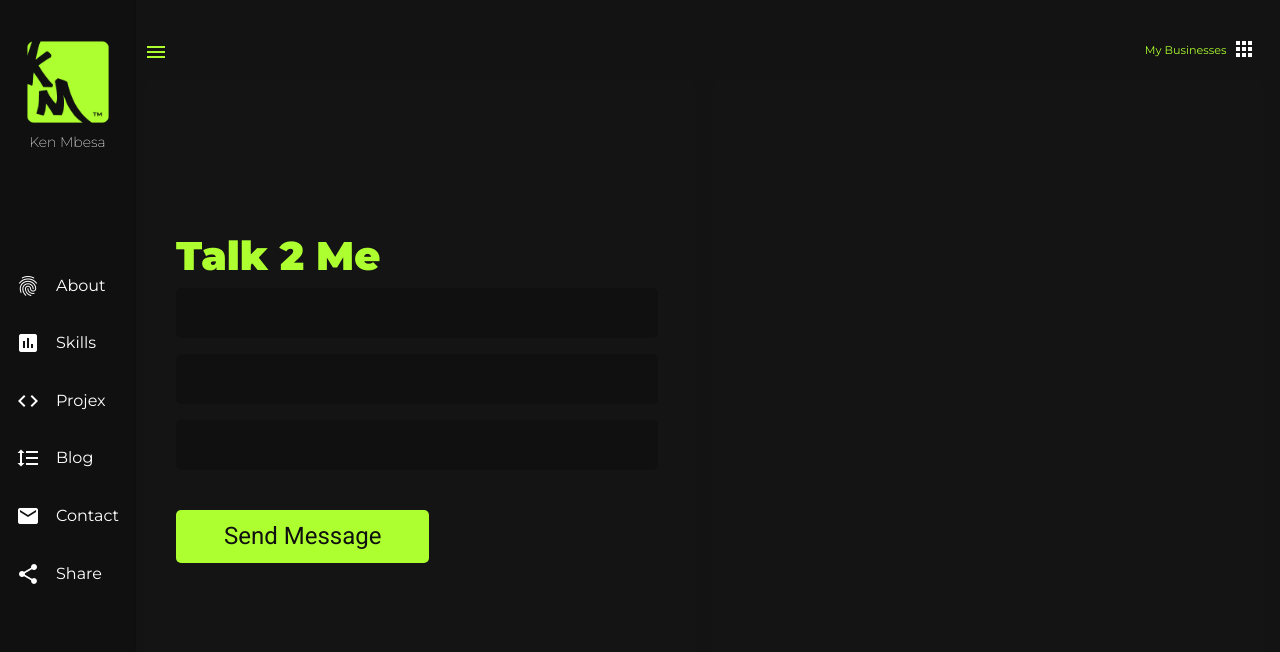
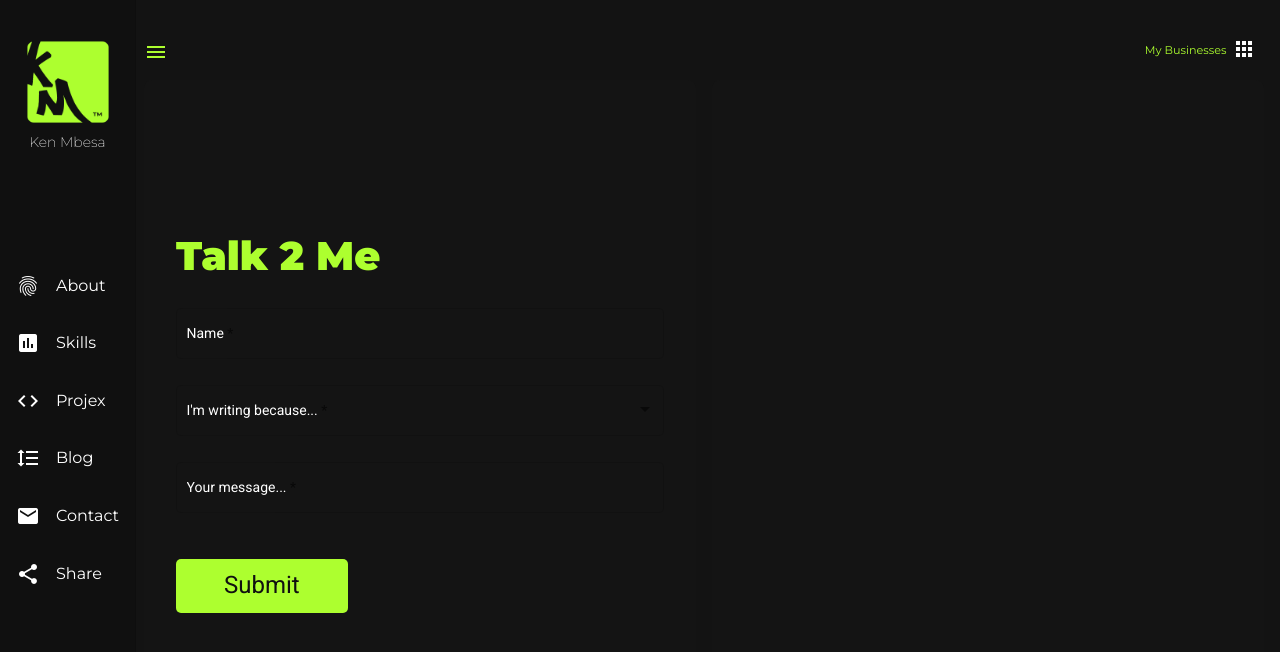
Before and after one commit to kenmbesa/my-portfolio-website, an Angular app: page /contact-me in a window 1280 px wide. Shown: the top 652 px of the page. Built offline with nearby package versions, Linux system fonts and the light colour scheme.

Commit message:
Updated the Contact page with a new form.

```diff
--- a/src/app/components/contact-me/contact-me.component.html
+++ b/src/app/components/contact-me/contact-me.component.html
@@ -2,21 +2,42 @@
   <div class="form-block">
     <h1>Talk 2 Me</h1>
     <form>
-      <div>
-        <input matInput />
-      </div>
+      <mat-form-field floatLabel="auto" appearance="outline">
+        <mat-label>Name</mat-label>
+        <input matInput required />
+      </mat-form-field>
+      <mat-form-field floatLabel="auto" appearance="outline">
+        <mat-label>I'm writing because...</mat-label>
+        <mat-select [(value)]="selectedValue" required>
+          <mat-option value="i want to say hi">I want to say hi</mat-option>
+          <mat-option value="i have a general question"
+            >I have a general question</mat-option
+          >
+          <mat-option value="i want us to work on a project"
+            >I want us to work on a project</mat-option
+          >
+          <mat-option value="i want to offer you a job"
+            >I want to offer you a job</mat-option
+          >
+        </mat-select>
+      </mat-form-field>
+      <mat-form-field appearance="outline">
+        <mat-label>Your message...</mat-label>
+        <textarea
+          matInput
+          cdkTextareaAutosize
+          #autosize="cdkTextareaAutosize"
+          cdkAutosizeMinRows="1"
+          cdkAutosizeMaxRows="5"
+          required
+        ></textarea>
+      </mat-form-field>
 
-      <div>
-        <input matInput />
-      </div>
+        <button>Submit</button>
 
-      <div>
-        <input matInput />
-      </div>
-
-      <button>Send Message</button>
     </form>
   </div>
+
   <div class="media-block">
     <img src="" alt="" />
   </div>
--- a/src/app/components/contact-me/contact-me.component.scss
+++ b/src/app/components/contact-me/contact-me.component.scss
@@ -15,22 +15,29 @@
       font-size: 2.5rem;
       color: greenyellow;
       margin-top: 8rem;
-      margin-bottom: 1rem;
+      margin-bottom: 2rem;
       font-weight: 800;
       font-family: "Montserrat", sans-serif;
     }
 
     form {
+      width: 100%;
 
+      mat-form-field {
+        width: 100%;
+        color: #fff;
 
-      input {
-        width: 98%;
-        height: 3rem;
-        margin-bottom: 1rem;
-        background-color: #101010;
-        border: none;
-        border-radius: 5px;
+        mat-label {
+          color: #fff !important;
+        }
+
+        .mat-input-element::placeholder {
+          color: white;
+          /* add placeholder css here */
+        }
       }
+
+      // Change the color of the input box border in style.scss
 
       button {
         color: #101010;
--- a/src/app/components/contact-me/contact-me.component.ts
+++ b/src/app/components/contact-me/contact-me.component.ts
@@ -1,15 +1,24 @@
-import { Component, OnInit } from '@angular/core';
+import { Component, OnInit, NgZone, ViewChild } from '@angular/core';
+import { CdkTextareaAutosize } from '@angular/cdk/text-field';
+import { take } from 'rxjs/operators';
 
 @Component({
   selector: 'app-contact-me',
   templateUrl: './contact-me.component.html',
-  styleUrls: ['./contact-me.component.scss']
+  styleUrls: ['./contact-me.component.scss'],
 })
 export class ContactMeComponent implements OnInit {
+  selectedValue!: string;
 
-  constructor() { }
-
-  ngOnInit(): void {
+  constructor(private _ngZone: NgZone) {}
+  @ViewChild('autosize')
+  autosize!: CdkTextareaAutosize;
+  triggerResize() {
+    // Wait for changes to be applied, then trigger textarea resize.
+    this._ngZone.onStable
+      .pipe(take(1))
+      .subscribe(() => this.autosize.resizeToFitContent(true));
   }
 
+  ngOnInit(): void {}
 }
--- a/src/styles.scss
+++ b/src/styles.scss
@@ -352,3 +352,18 @@ template {
 [hidden] {
   display: none;
 }
+
+
+
+
+
+
+
+// Contact form mat Input box border color
+.mat-form-field-appearance-outline.mat-focused {
+
+  .mat-form-field-outline-thick {
+    color: grey;
+  }
+
+}
```
Also changed, not shown: src/app/material/material.module.ts (+7 -1 lines).
